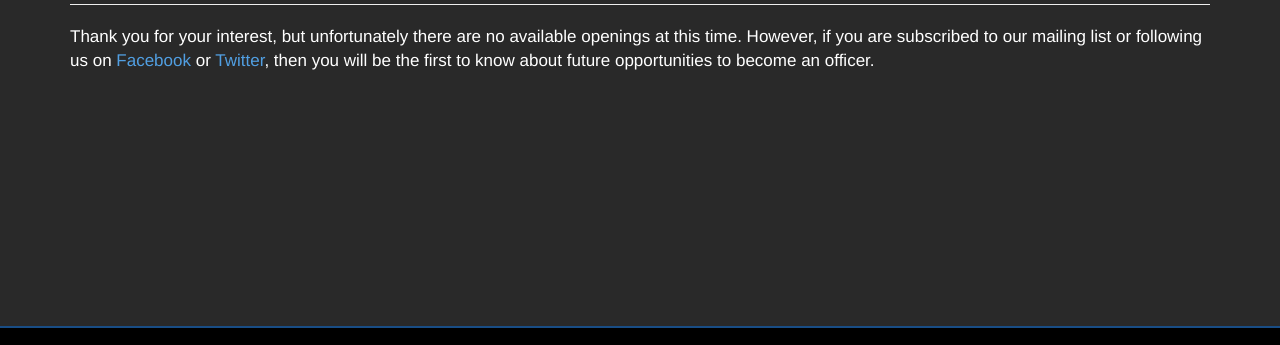
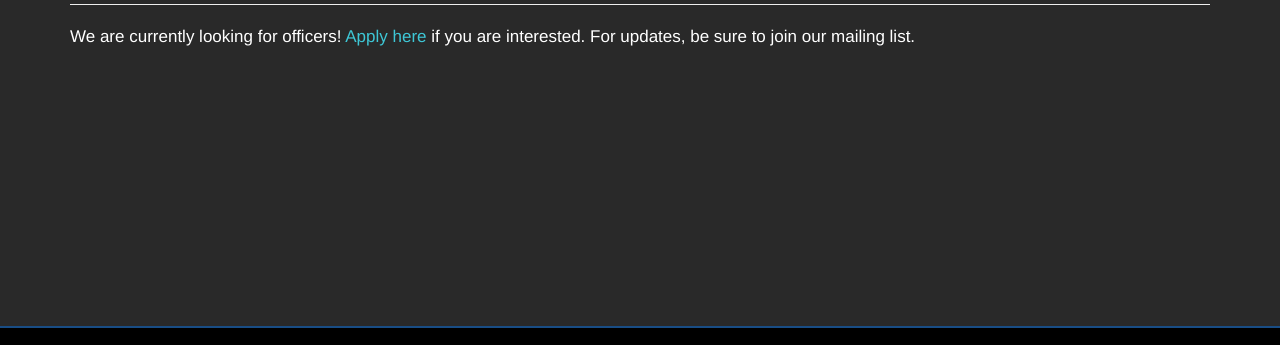
Before and after one commit to xrsutd/website, a website: page docs/apply.html in a window 1280 px wide. Shown: the part 354-699 px from the top of the page. Drawn offline with Linux system fonts and the light colour scheme.

Commit message:
minor update

```diff
--- a/docs/apply.html
+++ b/docs/apply.html
@@ -88,7 +88,8 @@
             <div class="col-sm-12">
                 <h2>Apply</h2>
 				<hr>
-                <p>Thank you for your interest, but unfortunately there are no available openings at this time. However, if you are subscribed to our mailing list or following us on <a href="https://www.facebook.com/groups/573214729555025/" target="_blank" style="color:#519fe2">Facebook</a> or <a href="https://twitter.com/UTDVRSociety" target="_blank" style="color:#519fe2">Twitter</a>, then you will be the first to know about future opportunities to become an officer.</p><br>
+                <!-- <p>Thank you for your interest, but unfortunately there are no available openings at this time. However, if you are subscribed to our mailing list or following us on <a href="https://www.facebook.com/groups/573214729555025/" target="_blank" style="color:#519fe2">Facebook</a> or <a href="https://twitter.com/UTDVRSociety" target="_blank" style="color:#519fe2">Twitter</a>, then you will be the first to know about future opportunities to become an officer.</p><br> -->
+                <p>We are currently looking for officers! <a href="https://vrsutd.typeform.com/to/wVDNKW" target="_blank">Apply here</a> if you are interested. For updates, be sure to join our mailing list.</p>
             </div>
 
         </div>
```
